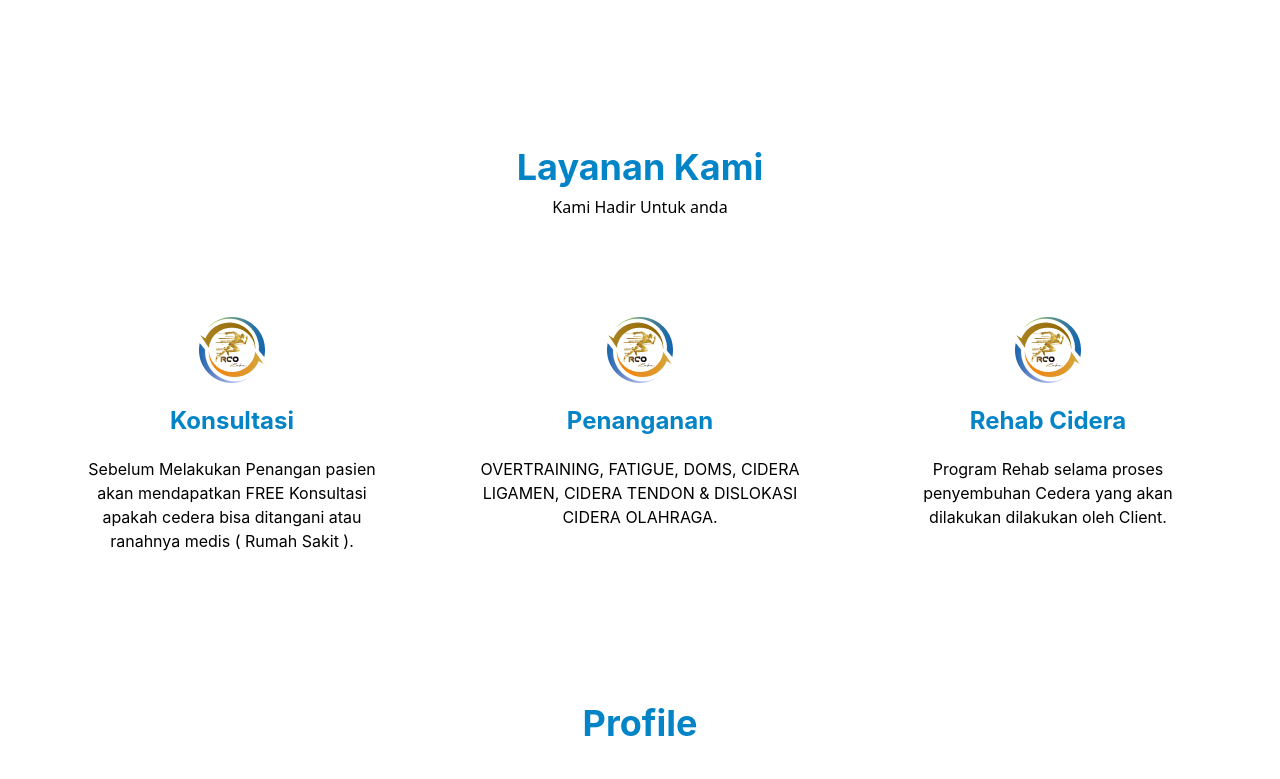
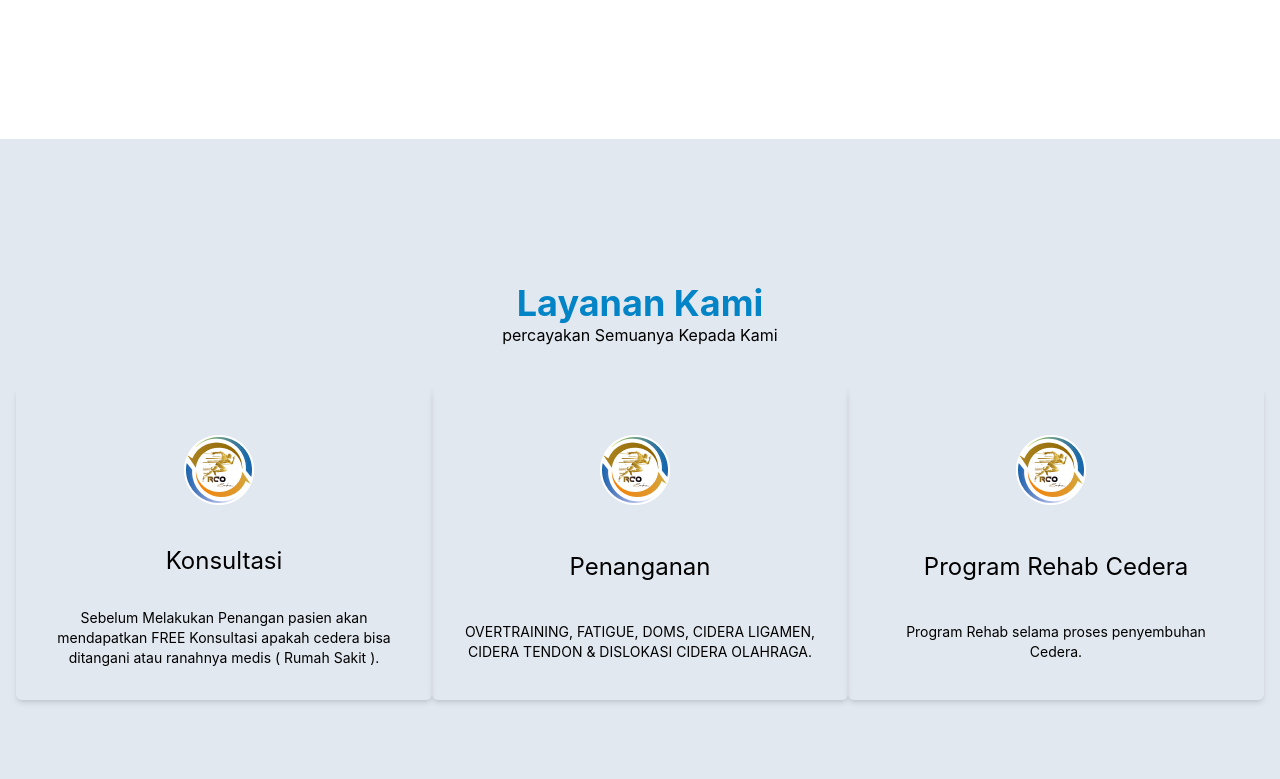
Before and after one commit to nugrahsalam/RcoBatam, a website: page index.html in a window 1280 px wide. Shown: the part 640-1419 px from the top of the page. Drawn offline with Linux system fonts and the light colour scheme.

Commit message:
perubahan pada section layanan

```diff
--- a/index.html
+++ b/index.html
@@ -14,10 +14,10 @@
 
     <!-- navbar awal -->
 
-    <header class="bg-tranparent absolute top-0 left-0 w-full flex item-center z-10">
-        <div class="container">
+    <header class="bg-transparent absolute top-0 left-0 w-full flex item-center z-10 md:bg-transparent">
+        <div class="container bg-transparent">
             <div class="flex item-center justify-between relative">
-                <div class="px-4">
+                <div class="px-4 overflow-hidden">
                     <img src="assets/img/" alt="">
                     <a href="#home" class="font-bold text-lg text-primary block py-6">RCO Batam</a>
                 </div>
@@ -56,7 +56,7 @@
 
     <!-- hero section start -->
 
-    <section id="home" class="pt-36 pb-36" style="background-image:url(assets/img/Group\ 30\ \(3\).png);">
+    <section id="home" class="pt-36 pb-36 overflow-hidden" style="background-image:url(assets/img/png\ rco.png);">
         <div class="container">
             <div class="flex flex-wrap">
                 <div class="w-full self-center px-4 lg:w-1/2">
@@ -86,41 +86,43 @@
 
     <!-- Card layanan awal -->
 
-    <section id="layanan" class="pt-30 pb-32">
+    <section id="layanan" class="pt-36 pb-16 bg-slate-200">
         <div class="container">
-            <h2 class="text-center font-bold text-4xl py-2 text-primary">Layanan Kami</h2>
-            <p class="font-sans text-center text-base pb-10">Kami Hadir Untuk anda</p>
-            <div class="container pb-30 grid grid-cols-1 gap-2 md:grid-cols-3 md:w-full">
-                <div class="w-full h-full bg-white aspect-[4/3] rounded-lg text-center mt-2 group relative hover:bg-primary hover:shadow-xl">
-                    <div class="absolute group-hover:text-white transition-all duration-500">
-                        <img src="assets/img/rcobgwhite.png" alt="" class="mx-auto pt-12 ">
-                        <h2 class="text-2xl font-bold py-5 text-primary group-hover:text-white transition-all duration-500">Konsultasi</h2>
-                        <p class=" px-10">Sebelum Melakukan Penangan
+            <h2 class="text-center text-4xl font-bold text-primary">Layanan Kami</h2>
+            <p class="text-center">percayakan Semuanya Kepada Kami</p>
+            <div class="flex flex-wrap md:flex-nowrap py-10 md:">
+                <div class="w-full h-full px-4 mb-6 flex flex-col row-3 rounded-md shadow-md overflow-hidden hover:bg-primary hover:text-white md:px-4">
+                    <div class=" w-full h-[313px] px-4 rounded-md grid grid-cols-1">
+                        <div class="mx-auto py-2 w-10 md:w-20">
+                            <img class="pt-10" src="assets/img/rcobgwhite.png" alt="" srcset="">
+                        </div>
+                        <h2 class="text-center text-2xl">Konsultasi</h2>
+                        <p class="text-sm text-center">Sebelum Melakukan Penangan
                             pasien akan mendapatkan FREE Konsultasi
                             apakah cedera bisa ditangani
                             atau ranahnya medis ( Rumah Sakit ).
                             </p>
                     </div>
                 </div>
-                <div class="w-full h-full bg-white aspect-[4/3] rounded-lg text-center mt-2 group relative hover:bg-primary hover:shadow-xl">
-                    <div class="absolute text-black group-hover:text-white transition-all duration-500">
-                        <img src="assets/img/rcobgwhite.png" alt="" class="mx-auto pt-12">
-                        <h2 class="text-2xl font-bold py-5 text-primary group-hover:text-white transition-all duration-500">Penanganan</h2>
-                        <p class=" px-10">OVERTRAINING, FATIGUE, DOMS,
+                <div class="w-full h-full px-4 mb-6 flex flex-col row-6 rounded-md shadow-md overflow-hidden hover:bg-primary hover:text-white">
+                    <div class=" w-full h-[313px] px-4 rounded-md grid grid-cols-1">
+                        <div class="mx-auto py-2 w-10 md:w-20">
+                            <img class="pt-10" src="assets/img/rcobgwhite.png" alt="" srcset="">
+                        </div>
+                        <h2 class="text-center text-2xl">Penanganan</h2>
+                        <p class="text-center text-sm">OVERTRAINING, FATIGUE, DOMS,
                             CIDERA LIGAMEN, CIDERA TENDON
-                           & DISLOKASI CIDERA OLAHRAGA.
-                            </p>
+                           & DISLOKASI CIDERA OLAHRAGA.</p>
                     </div>
                 </div>
-                <div class="w-full h-full bg-white aspect-[4/3] rounded-lg text-center mt-2 group relative hover:bg-primary hover:shadow-xl">
-                    <div class="absolute text-black group-hover:text-white transition-all duration-500">
-                        <img src="assets/img/rcobgwhite.png" alt="" class="mx-auto pt-12">
-                        <h2 class="text-2xl font-bold py-5 text-primary group-hover:text-white transition-all duration-500">Rehab Cidera</h2>
-                        <p class=" px-10">Program Rehab selama proses
-                            penyembuhan Cedera yang akan dilakukan dilakukan oleh Client.
-                            </p>
-                    </div>
-                </div>
+                <div class="w-full h-full px-4 mb-6 flex flex-col row-6 rounded-md shadow-md overflow-hidden hover:bg-primary hover:text-white">
+                    <div class=" w-full h-[313px] px-4 rounded-md grid grid-cols-1">
+                        <div class="mx-auto py-2 w-10 md:w-20">
+                            <img class="pt-10" src="assets/img/rcobgwhite.png" alt="" srcset="">
+                        </div>
+                        <h2 class="text-center text-2xl">Program Rehab Cedera</h2>
+                        <p class="text-center text-sm">Program Rehab selama proses
+                            penyembuhan Cedera.</p>
                     </div>
                 </div>
             </div>
@@ -136,7 +138,7 @@
             <div class="flex flex-wrap">
                 <div class="w-full self-end px-4 lg:w-1/2">
                     <div class="relative mt-10 lg:mt-9 lg:right-0">
-                        <img src="assets/img/profile.png" alt="Widodo" class="max-w-full mx-auto py"/>
+                        <img src="assets/img/profile.png" alt="Widodo" class="max-w-full mx-auto py shadow-lg"/>
                         <span class="absolute -bottom-20 z-10 left-1/2 -translate-x-1/2 md:scale-125 text-5xl mb-10 pt-40">
                             WIDODO
                         </span>
@@ -180,6 +182,11 @@
     </section>
     <!-- contact section akhir -->
 
+    <footer class="py-4 bg-primary">
+        <h2 class="text-center font-base text-white">@RcoBatam2022</h2>
+
+    </footer>
+
 
 
 
```
Also changed, not shown: assets/img/Group 30 (1).png (deleted), assets/img/Group 30 (2).png (deleted), assets/img/png rco.png (renamed from assets/img/Group 30 (3).png), output.css.
